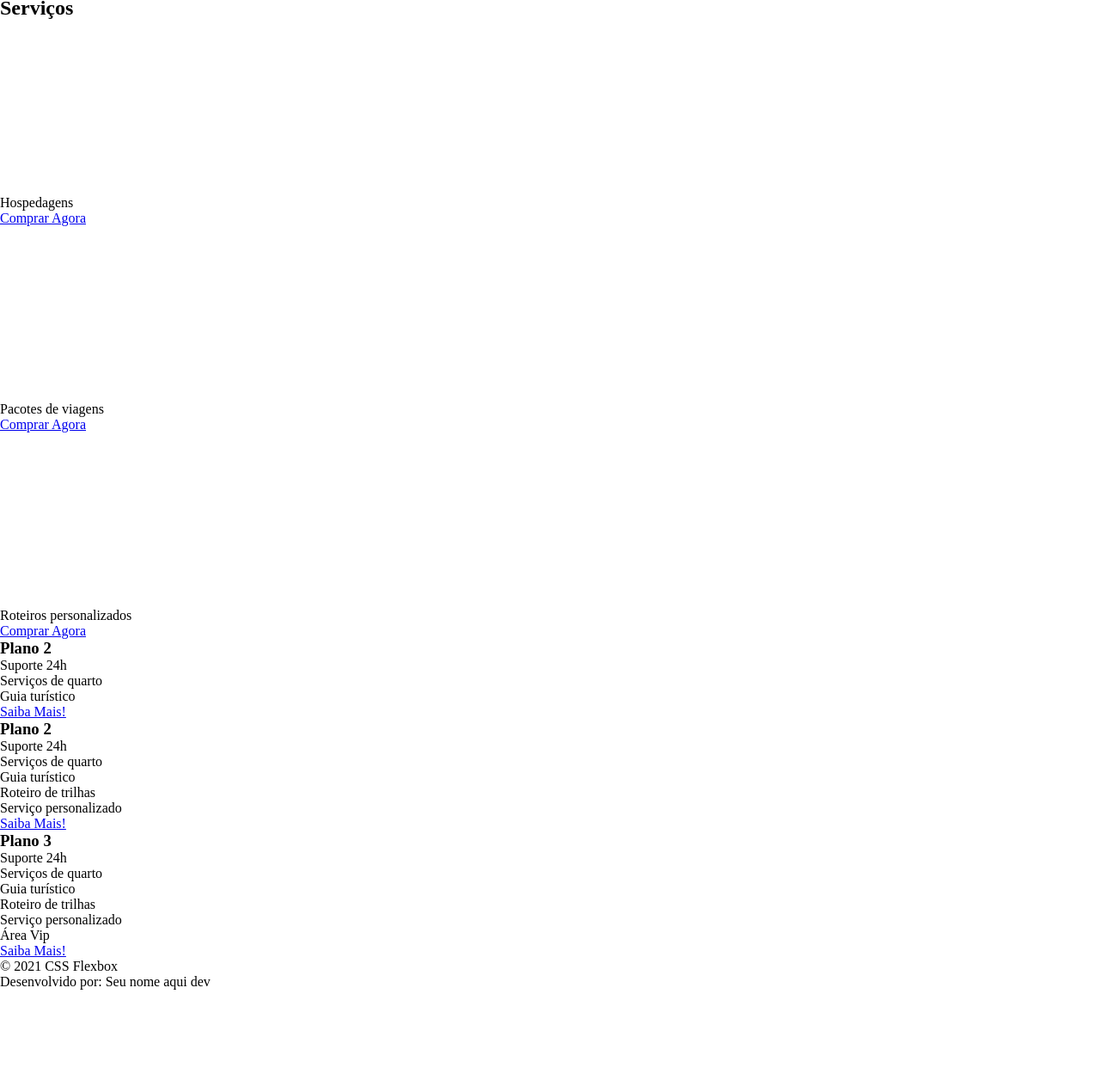
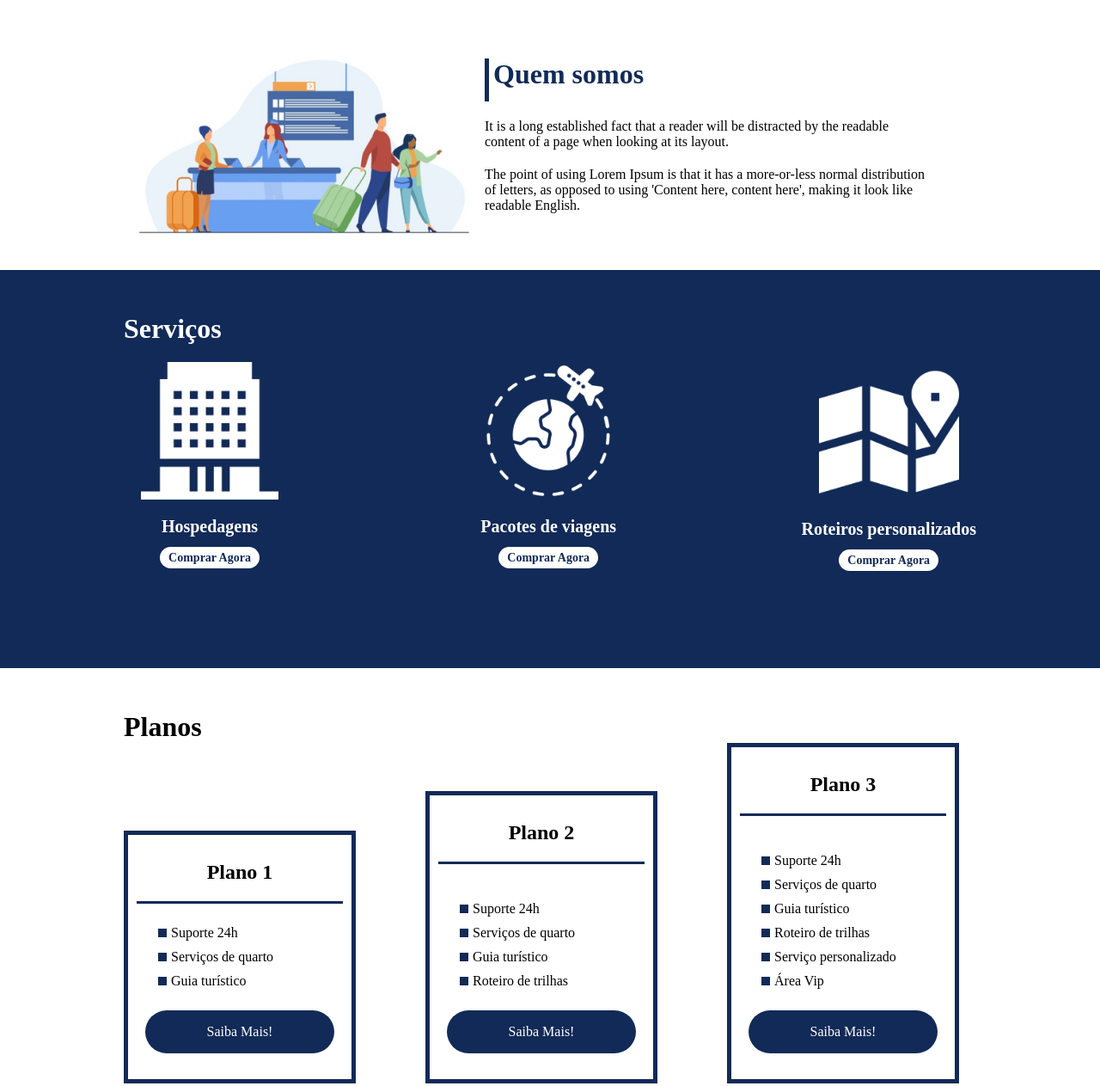
Before and after one commit to HugoLibanori/Bootcamp_Fullstack_2022, a plain HTML site: page Fullstack Santander/Flex box em CSS/flex-projeto/index.html in a window 1280 px wide. Shown: the part 877-2140 px from the top of the page at 86% size. Before the commit the page ends 2028 px from the top, so only its background shows below. Drawn offline with Linux system fonts and the light colour scheme.

Commit message:
Finalizando Flex-Projeto

```diff
--- a/Fullstack Santander/Flex box em CSS/flex-projeto/index.html
+++ b/Fullstack Santander/Flex box em CSS/flex-projeto/index.html
@@ -18,11 +18,11 @@
         </ul>
     </header>
 
-    <div class="flex-container">
-        <div class="flex-container">
+    <div class="flex-container apresentação">
+        <div class="texto-apresentação">
             <h1>Flex <br>Turismos</h1>
             <p>O melhor serviço para você!</p>
-            <a href="">Saiba Mais!</a>
+            <a href="" class="btn">Saiba Mais!</a>
         </div>
 
         <div class="flex-container">
@@ -30,71 +30,76 @@
         </div>
     </div>
 
-    <div class="flex-container">
-        <div class="flex-container">
-            <img src="./images/1-quem-somos.png" alt="balcão de atendimento">
-        </div>
-
+    <div class="flex-container" id="quem-somos">
         <div>
             <h2>Quem somos</h2>
             <p>It is a long established fact that a reader will be distracted by the readable content of a page when looking at its layout. </p>
             <p>The point of using Lorem Ipsum is that it has a more-or-less normal distribution of letters, as opposed to using 'Content here, content here', making it look like readable English.</p>
         </div>
+
+        <div>
+            <img src="./images/1-quem-somos.png" alt="balcão de atendimento">
+        </div>
     </div>
 
-    <div>
+    <div class="container-externo">
+        <div class="flex-container" id="serviços">
             <div>
                 <h2>Serviços</h2>
             </div>
 
-        <div>
-            <div>
+            <div class="list-serviços">
+                <div class="item-serviço">
                     <div><img src="./images/icon-2.png" alt="hospedagens"></div>
                     <p>Hospedagens</p>
                     <a href="#">Comprar Agora</a>
                 </div>
 
-            <div>
+                <div class="item-serviço">
                 <div><img src="./images/icon-1.png" alt="pacote de viagens"></div>
                 <p>Pacotes de viagens</p>
                 <a href="#">Comprar Agora</a>
                 </div>
 
-            <div>
+                <div class="item-serviço">
                     <div><img src="./images/icon-3.png" alt="roteiros personalizados"></div>
                     <p>Roteiros personalizados</p>
-                <a href="#">Comprar Agora</a>
+                    <a href="#" >Comprar Agora</a>
+                </div>
             </div>
 
         </div>
     </div>
 
-    <div>
+    <div class="flex-container" id="planos">
+        <div><h2>Planos</h2></div>
 
-        <div>
-            <h3>Plano 2</h3>
+        <div class="list-planos">
+            <div class="item-plano">
+                <h3>Plano 1</h3>
                 <ul>
                     <li>Suporte 24h</li>
                     <li>Serviços de quarto</li>
                     <li>Guia turístico</li>
                 </ul>
-            <a href="#">Saiba Mais!</a>
+                <a href="#" class="btn">Saiba Mais!</a>
             </div>
 
-        <div>
+            <div class="item-plano">
                 <h3>Plano 2</h3>
+                <br>
                 <ul>
                     <li>Suporte 24h</li>
                     <li>Serviços de quarto</li>
                     <li>Guia turístico</li>
                     <li>Roteiro de trilhas</li>
-                <li>Serviço personalizado</li>
                 </ul>
-            <a href="#">Saiba Mais!</a>
+                <a href="#" class="btn">Saiba Mais!</a>
             </div>
 
-        <div>
+            <div class="item-plano">
                 <h3>Plano 3</h3>
+                <br>
                 <ul>
                     <li>Suporte 24h</li>
                     <li>Serviços de quarto</li>
@@ -103,13 +108,16 @@
                     <li>Serviço personalizado</li>
                     <li>Área Vip</li>
                 </ul>
-            <a href="#">Saiba Mais!</a>
+                <a href="#" class="btn">Saiba Mais!</a>
+            </div>
         </div>
     </div>
 
     <footer>
-        <p>&copy; 2021 CSS Flexbox</p>
-        <p>Desenvolvido por: Seu nome aqui dev</p>
+        <div class="flex-container footer">
+            <p>&copy; 2022 CSS Flexbox</p>
+            <p>Desenvolvido por: Hugo Libanori</p>
+        </div>
     </footer>
 </body>
 </html>
--- a/Fullstack Santander/Flex box em CSS/flex-projeto/style.css
+++ b/Fullstack Santander/Flex box em CSS/flex-projeto/style.css
@@ -14,11 +14,17 @@ ul li a{
     text-decoration: none;
 }
 
+div img{
+    display: block;
+    width: 100%;
+}
+
 .flex-container{
     display: flex;
     max-width: 992px;
     margin: auto;
     width: 100%;
+    min-width: 320px;
 }
 
 header{
@@ -26,14 +32,15 @@ header{
     height: 100px;
     display: flex;
     align-items: center;
+    color: #fff;
 }
 
 header .list-items{
     display: flex;
-}
-
-header .list-items{
-    display: flex;
+    max-width: 260px;
+    width: 100%;
+    justify-content: space-between;
+    align-items: center;
 }
 
 .list-items li a{
@@ -43,3 +50,244 @@ header .list-items{
 header .menu{
     justify-content: space-between;
 }
+
+.apresentação{
+    height: 100vh;
+    align-items: center;
+    justify-content: space-between;
+
+}
+
+.apresentação .texto-apresentação{
+    min-height: 200px;
+}
+
+.texto-apresentação h1{
+    color: #122a57;
+    font-size: 48px;
+    margin-bottom: 10px;
+}
+
+.btn{
+    background-color: #122a57;
+    color: #fff;
+    text-align: center;
+    border-radius: 30px;
+    width: 220px;
+    display: block;
+    text-decoration: none;
+    height: 50px;
+    line-height: 50px;
+    margin-top: 10px;
+    margin-bottom: 10px;
+}
+
+#quem-somos{
+    flex-direction: row-reverse;
+    align-items: center;
+    justify-content: space-between;
+}
+#quem-somos img{
+    min-width: 320px;
+    margin: auto;
+}
+
+#quem-somos h2{
+    font-size: 32px;
+    color: #122a57;
+    display: flex;
+    margin-bottom: 20px;
+}
+
+#quem-somos h2::before{
+    content: "";
+    height: 50px;
+    width: 5px;
+    margin-right: 5px;
+    background-color: #122a57;
+    position: relative;
+}
+
+#quem-somos p{
+    margin-bottom: 20px;
+    width: 90%;
+}
+
+#quem-somos img{
+    min-width: 420px;
+}
+
+.container-externo{
+    background-color: #122a57;
+    width: 100%;
+}
+
+#serviços{
+    flex-direction: column;
+    padding-top: 50px;
+    padding-bottom: 100px;
+}
+
+#serviços h2{
+    color: #fff;
+    font-size: 32px;
+    margin-bottom: 20px;
+}
+
+.list-serviços{
+    display: flex;
+    justify-content: space-between;
+}
+
+.list-serviços .item-serviço{
+    text-align: center;
+}
+
+.item-serviço a{
+    width: 220px;
+    background-color: #fff;
+    border-radius: 30px;
+    height: 50px;
+    text-align: center;
+    margin-top: 20px;
+    line-height: 50px;
+    padding: 5px 10px;
+    color: #122a57;
+    font-size: 14px;
+    text-decoration: none;
+    font-weight: 700;
+}
+
+.item-serviço p{
+    font-weight: 700;
+    font-size: 20px;
+    color: #fff;
+    margin-top: 20px;
+}
+
+.item-serviço img{
+    width: 80%;
+    margin: auto;
+}
+
+#planos{
+    flex-direction: column;
+    min-height: 100vh;
+}
+
+#planos h2{
+    font-size: 32px;
+    padding-top: 50px;
+}
+
+.list-planos{
+    display: flex;
+    align-items: flex-end;
+    justify-content: space-between;
+}
+
+.item-plano{
+    flex: 1;
+    border: 5px solid #122a57;
+    margin-right: 20px;
+    padding: 10px;
+    max-width: 240px;
+}
+
+.item-plano .btn{
+    margin: auto;
+    margin-bottom: 20px;
+}
+
+.item-plano h3{
+    font-size: 24px;
+    display: flex;
+    flex-direction: column;
+    text-align: center;
+    margin-top: 20px;
+}
+
+.item-plano h3::after{
+    content: "";
+    background-color: #122a57;
+    width: 100%;
+    height: 3px;
+    margin-top: 20px;
+    margin-bottom: 10px;
+}
+
+.item-plano ul{
+    padding: 10px 20px;
+    display: flex;
+    flex-direction: column;
+    margin-bottom: 10px;
+}
+
+.item-plano ul li{
+    display: flex;
+    flex-wrap: nowrap;
+    align-items: center;
+    padding: 5px;
+}
+
+.item-plano ul li::before{
+    content: "";
+    width: 10px;
+    height: 10px;
+    background-color: #122a57;
+    margin-right: 5px;
+
+}
+
+footer{
+    background-color: #122a57;
+    height: 70px;
+    display: flex;
+    align-items: center;
+}
+
+footer .footer{
+    justify-content: space-between;
+    color: #fff;
+}
+
+/* mobile */
+@media(max-width: 992px) {
+    .flex-container{
+        flex-direction: column;
+    }
+    .apresentação{
+        flex-direction: column-reverse;
+    }
+    .apresentação .texto-apresentação{
+        width: 100%;
+    }
+    #quem-somos{
+        flex-direction: column-reverse;
+    }
+
+    .list-serviços{
+        flex-direction: column;
+    }
+
+    .item-serviço img{
+        width: 50%;
+        margin: auto;
+    }
+
+    .list-planos{
+        flex-direction: column;
+        align-items: flex-start;
+    }
+
+    .list-planos .item-plano{
+        max-width: 90%;
+        margin: auto;
+        width: 100%;
+        margin-bottom: 20px;
+    }
+}
+
+.apresentação{
+    flex-direction: ;
+}
```
Lines whose indentation alone changed are shown as unchanged.
